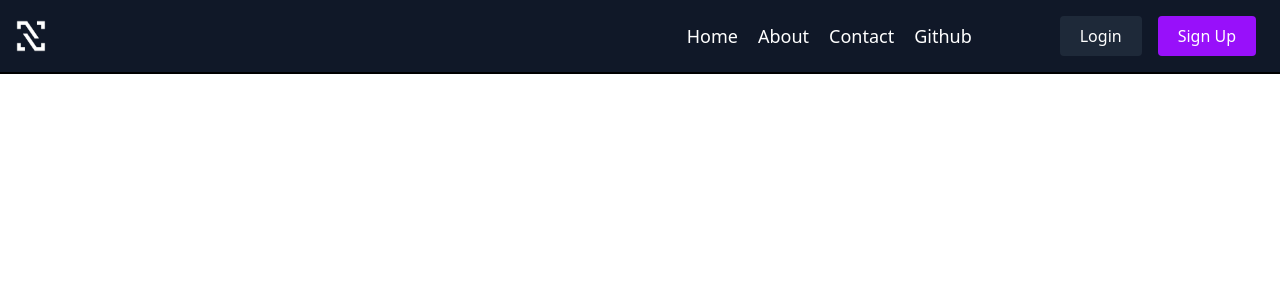
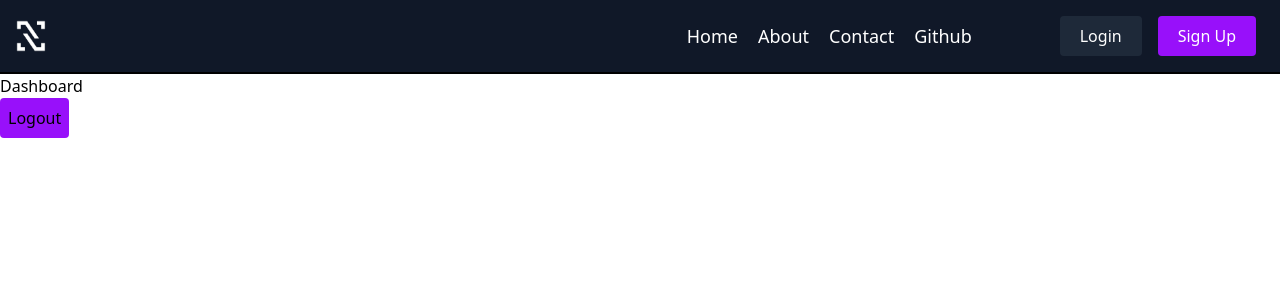
Before and after one commit to Narendra-Mahara/My_Portfolio, a React (Vite) app: page /dashboard in a window 1280 px wide. Shown: the top 300 px of the page. Built offline with nearby package versions, Linux system fonts and the light colour scheme; no server answers.

Commit message:
make a simple Dashboard component with logout functionality

```diff
--- a/src/components/Dashboard.jsx
+++ b/src/components/Dashboard.jsx
@@ -1,11 +1,33 @@
-import React from 'react'
+import { useNavigate } from "react-router-dom";
+import { account } from "../lib/appwrite";
+const Dashboard = () => {
+  const navigate = useNavigate();
+  async function logout() {
+    try {
+      let response = await account.deleteSession("current");
+      console.log("Logged out!!",response)
+      navigate("/login");
+    } catch (error) {
+      console.error(error);
 
-const Dashboard = () => {
+    }
+  }
+  // return !isUserLoggedIn ? navigate("/") : <div>hello</div>;
   return (
     <div>
+      <h1>Dashboard</h1>
+      <button
+        type="submit"
+        className=" p-2 bg-purple-600 rounded hover:bg-purple-700 focus:outline-none focus:ring-2 focus:ring-purple-600 cursor-pointer"
+        onClick={(e) => {
+          e.preventDefault();
+          logout();
+        }}
+      >
+        Logout
+      </button>
+    </div>
+  );
+};
 
-    </div>
-  )
-}
-
-export default Dashboard
+export default Dashboard;
```
